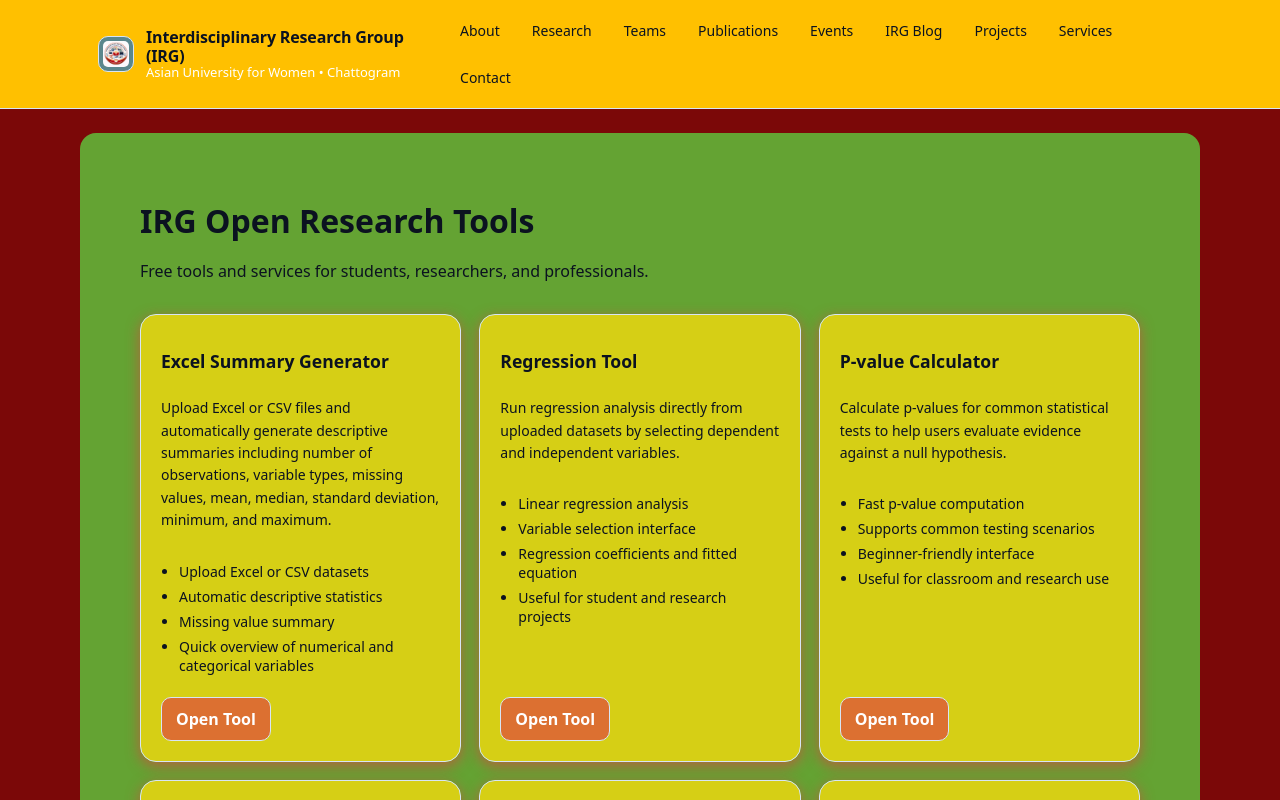
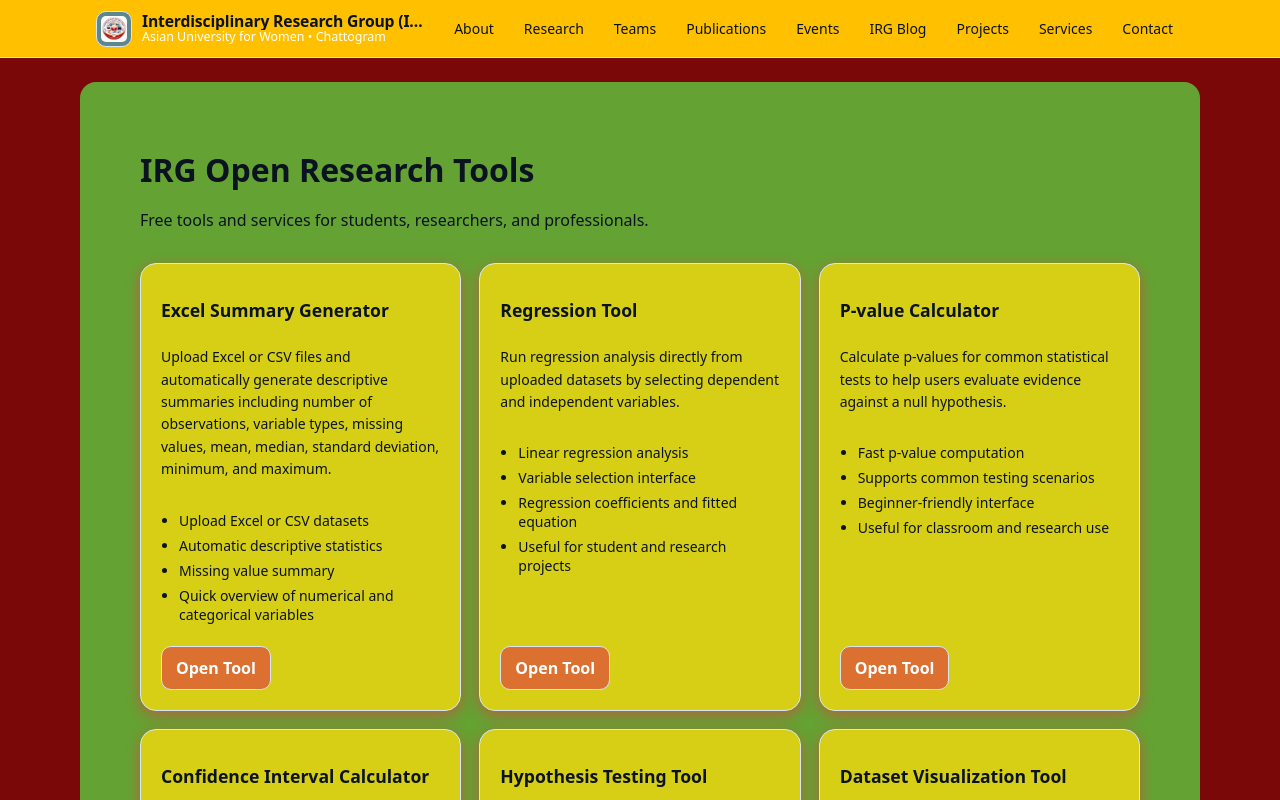
Before and after one commit to Mamunurrasid123/irg-website, a Next.js app: page /tools in a window 1280 px wide. Shown: the top 800 px of the page. Built offline with nearby package versions, Linux system fonts and the light colour scheme.

Commit message:
all tools added

```diff
--- a/components/Navbar.tsx
+++ b/components/Navbar.tsx
@@ -1,3 +1,6 @@
+"use client";
+
+import { useState } from "react";
 import Link from "next/link";
 import Image from "next/image";
 
@@ -7,13 +10,15 @@ const nav = [
   { href: "/members", label: "Teams" },
   { href: "/publications", label: "Publications" },
   { href: "/events", label: "Events" },
-   { href: "/blog", label: "IRG Blog" },
+  { href: "/blog", label: "IRG Blog" },
   { href: "/games/tic-tac-toe", label: "Projects" },
   { href: "/tools", label: "Services" },
-    { href: "/contact", label: "Contact" },
+  { href: "/contact", label: "Contact" },
 ];
 
 export default function Navbar() {
+  const [menuOpen, setMenuOpen] = useState(false);
+
   return (
     <header
       style={{
@@ -21,7 +26,6 @@ export default function Navbar() {
         top: 0,
         zIndex: 50,
         background: "#FFC000",
-        backdropFilter: "blur(10px)",
         borderBottom: "1px solid var(--border)",
       }}
     >
@@ -31,50 +35,219 @@ export default function Navbar() {
           display: "flex",
           alignItems: "center",
           justifyContent: "space-between",
-          padding: "12px 18px",
-          gap: 14,
+          padding: "10px 16px",
+          gap: 12,
         }}
       >
-        <Link href="/" style={{ textDecoration: "none" }}>
-          <div style={{ display: "flex", alignItems: "center", gap: 12 }}>
-            {/* AUW Logo */}
+        <Link
+          href="/"
+          style={{
+            textDecoration: "none",
+            color: "inherit",
+            minWidth: 0,
+            flex: 1,
+          }}
+        >
+          <div
+            style={{
+              display: "flex",
+              alignItems: "center",
+              gap: 10,
+              minWidth: 0,
+            }}
+          >
             <Image
               src="/irg-logo-final.png"
-              alt="AUW"
+              alt="IRG Logo"
               width={36}
               height={36}
-              style={{ borderRadius: 10, background: "rgba(22, 111, 201, 0.7)", padding: 4, border: "1px solid var(--border)" }}
+              style={{
+                borderRadius: 10,
+                background: "rgba(22, 111, 201, 0.7)",
+                padding: 4,
+                border: "1px solid var(--border)",
+                flexShrink: 0,
+              }}
             />
 
-            {/* IRG Logo (optional) */}
-            <div style={{ display: "flex", flexDirection: "column", lineHeight: 1.15 }}>
-              <div style={{ fontWeight: 900, letterSpacing: "-0.01em" }}>
+            <div
+              style={{
+                display: "flex",
+                flexDirection: "column",
+                lineHeight: 1.1,
+                minWidth: 0,
+              }}
+            >
+              <div
+                style={{
+                  fontWeight: 900,
+                  letterSpacing: "-0.01em",
+                  fontSize: "0.98rem",
+                  whiteSpace: "nowrap",
+                  overflow: "hidden",
+                  textOverflow: "ellipsis",
+                }}
+              >
                 Interdisciplinary Research Group (IRG)
               </div>
-             <div className="small" style={{ color: "white" }}>
-  Asian University for Women • Chattogram
-</div>
-
+              <div
+                className="small"
+                style={{
+                  color: "white",
+                  fontSize: "0.78rem",
+                  whiteSpace: "nowrap",
+                  overflow: "hidden",
+                  textOverflow: "ellipsis",
+                }}
+              >
+                Asian University for Women • Chattogram
+              </div>
             </div>
           </div>
         </Link>
 
-        <nav style={{ display: "flex", gap: 10, flexWrap: "wrap", fontSize: 14 }}>
+        {/* Desktop nav */}
+        <nav className="desktop-nav">
           {nav.map((item) => (
             <Link
               key={item.href}
               href={item.href}
               style={{
                 padding: "8px 10px",
-                borderRadius: 12,
+                borderRadius: 10,
                 border: "1px solid transparent",
+                textDecoration: "none",
+                color: "inherit",
+                fontSize: 14,
+                fontWeight: 500,
+                whiteSpace: "nowrap",
               }}
             >
               {item.label}
             </Link>
           ))}
         </nav>
+
+        {/* Mobile menu button */}
+        <button
+          type="button"
+          aria-label="Toggle menu"
+          onClick={() => setMenuOpen(!menuOpen)}
+          className="mobile-menu-btn"
+          style={{
+            border: "1px solid rgba(0,0,0,0.12)",
+            background: "rgba(255,255,255,0.35)",
+            borderRadius: 10,
+            width: 42,
+            height: 42,
+            display: "flex",
+            alignItems: "center",
+            justifyContent: "center",
+            cursor: "pointer",
+            flexShrink: 0,
+          }}
+        >
+          <div style={{ display: "flex", flexDirection: "column", gap: 4 }}>
+            <span
+              style={{
+                width: 18,
+                height: 2,
+                background: "#111",
+                display: "block",
+                borderRadius: 2,
+              }}
+            />
+            <span
+              style={{
+                width: 18,
+                height: 2,
+                background: "#111",
+                display: "block",
+                borderRadius: 2,
+              }}
+            />
+            <span
+              style={{
+                width: 18,
+                height: 2,
+                background: "#111",
+                display: "block",
+                borderRadius: 2,
+              }}
+            />
+          </div>
+        </button>
       </div>
+
+      {/* Mobile dropdown */}
+      {menuOpen && (
+        <div
+          className="mobile-menu"
+          style={{
+            padding: "0 16px 14px 16px",
+            borderTop: "1px solid rgba(0,0,0,0.08)",
+            background: "#FFC000",
+          }}
+        >
+          <nav
+            style={{
+              display: "grid",
+              gap: 8,
+              marginTop: 12,
+            }}
+          >
+            {nav.map((item) => (
+              <Link
+                key={item.href}
+                href={item.href}
+                onClick={() => setMenuOpen(false)}
+                style={{
+                  padding: "10px 12px",
+                  borderRadius: 10,
+                  textDecoration: "none",
+                  color: "inherit",
+                  background: "rgba(255,255,255,0.32)",
+                  border: "1px solid rgba(0,0,0,0.06)",
+                  fontSize: 14,
+                  fontWeight: 500,
+                }}
+              >
+                {item.label}
+              </Link>
+            ))}
+          </nav>
+        </div>
+      )}
+
+      <style jsx>{`
+        .desktop-nav {
+          display: flex;
+          gap: 8px;
+          flex-wrap: wrap;
+          align-items: center;
+        }
+
+        .mobile-menu-btn {
+          display: none !important;
+        }
+
+        @media (max-width: 980px) {
+          .desktop-nav {
+            display: none;
+          }
+
+          .mobile-menu-btn {
+            display: flex !important;
+          }
+        }
+
+        @media (max-width: 640px) {
+          .container {
+            padding-left: 12px !important;
+            padding-right: 12px !important;
+          }
+        }
+      `}</style>
     </header>
   );
 }
```
